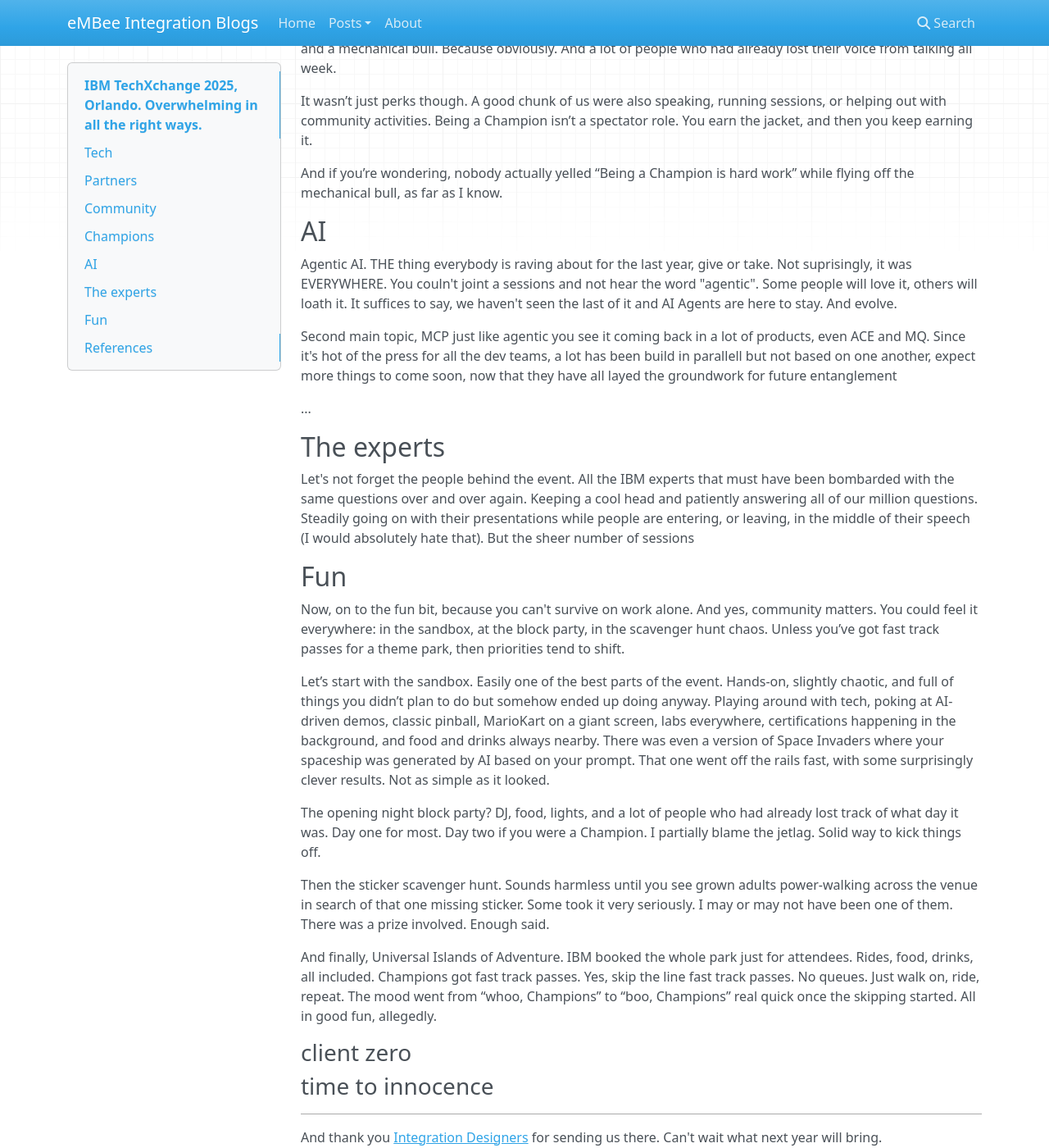
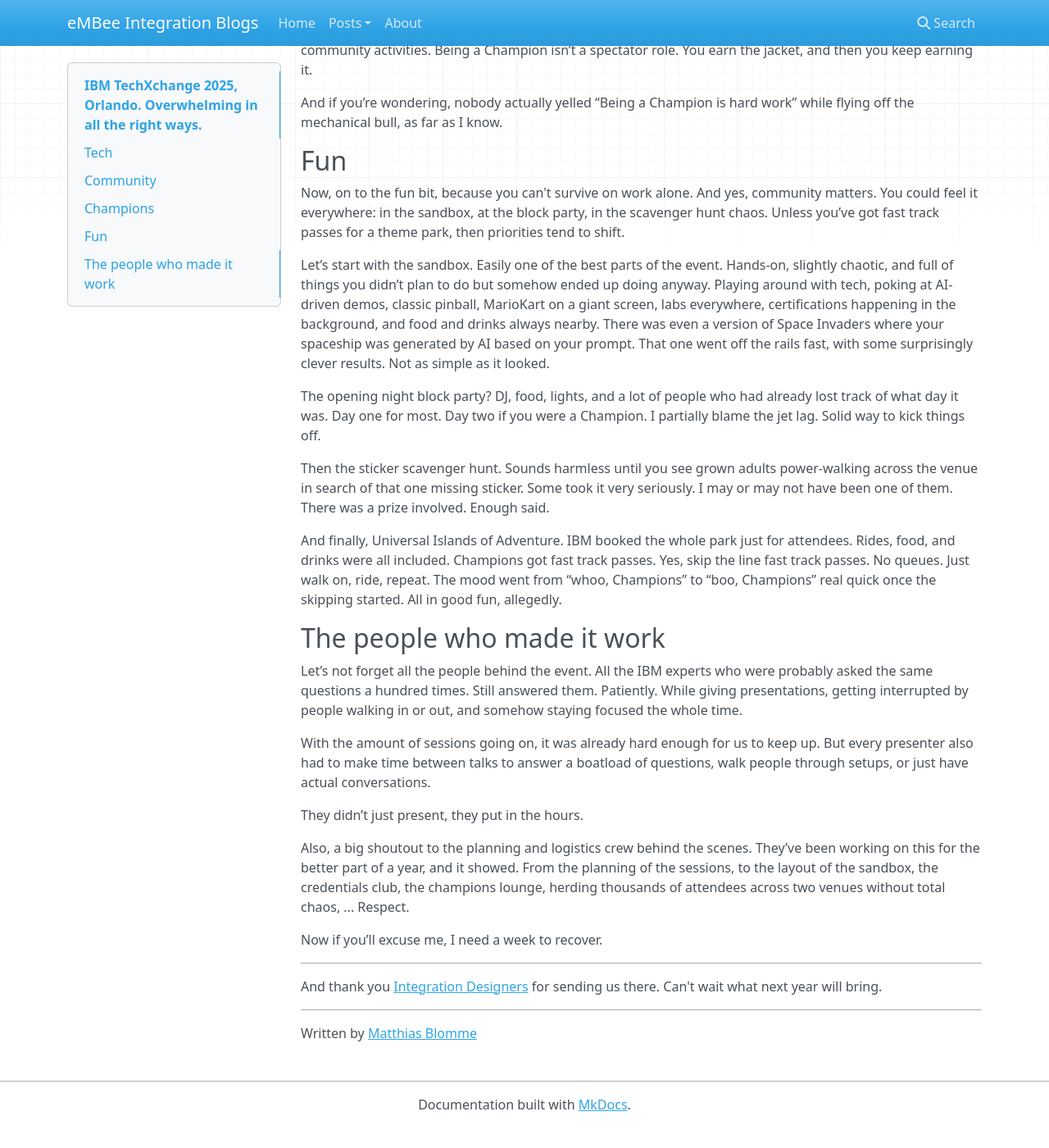
Before and after one commit to matthiasblomme/blogs, an MkDocs documentation site: the page built from docs/posts/techxchange-2025/techxchange-2025.md, in a window 1280 px wide and 1400 px high, scrolled down 1883 px. Shown: the whole window at 82% size. Built offline with MkDocs 1.6.1, drawn with Linux system fonts in a browser that asks for light colours; nearby versions of some CDN libraries; after the commit the page ends 3258 px from its top, so only the background shows below that; some of the changed text lies outside the part shown.

Commit message:
behind the scenes

```diff
--- a/docs/posts/techxchange-2025/techxchange-2025.md
+++ b/docs/posts/techxchange-2025/techxchange-2025.md
@@ -34,10 +34,6 @@
 Of course, this is just a slice. There were tracks for everything from Z to Red Hat to Storage to FinOps. Whether you
 were deep in APIs, creaking older tech, or catching up on the latest, there was a place to belong rather than just
 spectate. You could stay in your niche, jump across tracks, or just sit somewhere quiet and let it all absorb.
-
-## Partners
-there
-Monday special partner sessions
 
 ## Community
 
@@ -81,25 +77,6 @@
 And if you’re wondering, nobody actually yelled “Being a Champion is hard work” while flying off the mechanical bull,
 as far as I know.
 
-## AI
-
-Agentic AI. THE thing everybody is raving about for the last year, give or take. Not suprisingly, it was EVERYWHERE. You
-couln't joint a sessions and not hear the word "agentic". Some people will love it, others will loath it. It suffices to
-say, we haven't seen the last of it and AI Agents are here to stay. And evolve.
-
-Second main topic, MCP just like agentic you see it coming back in a lot of products, even ACE and MQ.
-Since it's hot of the press for all the dev teams, a lot has been build in parallell but not based on
-one another, expect more things to come soon, now that they have all layed the groundwork for future entanglement
-
-...
-
-## The experts
-Let's not forget the people behind the event. All the IBM experts that must have been bombarded with the same questions over
-and over again. Keeping a cool head and patiently answering all of our million questions. Steadily going on with their
-presentations while people are entering, or leaving, in the middle of their speech (I would absolutely hate that). But
-the sheer number of sessions
-
-
 ## Fun
 
 Now, on to the fun bit, because you can't survive on work alone. And yes, community matters. You could feel it everywhere:
@@ -113,20 +90,33 @@
 That one went off the rails fast, with some surprisingly clever results. Not as simple as it looked.
 
 The opening night block party? DJ, food, lights, and a lot of people who had already lost track of what day it was. Day
-one for most. Day two if you were a Champion. I partially blame the jetlag. Solid way to kick things off.
+one for most. Day two if you were a Champion. I partially blame the jet lag. Solid way to kick things off.
 
 Then the sticker scavenger hunt. Sounds harmless until you see grown adults power-walking across the venue in search of
 that one missing sticker. Some took it very seriously. I may or may not have been one of them. There was a prize
 involved. Enough said.
 
-And finally, Universal Islands of Adventure. IBM booked the whole park just for attendees. Rides, food, drinks, all
+And finally, Universal Islands of Adventure. IBM booked the whole park just for attendees. Rides, food, and drinks were all
 included. Champions got fast track passes. Yes, skip the line fast track passes. No queues. Just walk on, ride, repeat.
 The mood went from “whoo, Champions” to “boo, Champions” real quick once the skipping started. All in good fun, allegedly.
 
-### client zero
+## The people who made it work
 
-### time to innocence
+Let’s not forget all the people behind the event. All the IBM experts who were probably asked the same questions a
+hundred times. Still answered them. Patiently. While giving presentations, getting interrupted by people walking in or
+out, and somehow staying focused the whole time.
 
+With the amount of sessions going on, it was already hard enough for us to keep up. But every presenter also had to make
+time between talks to answer a boatload of questions, walk people through setups, or just have actual conversations.
+
+They didn’t just present, they put in the hours.
+
+Also, a big shoutout to the planning and logistics crew behind the scenes. They’ve been working on this for the better part
+of a year, and it showed. From the planning of the sessions, to the layout of the sandbox, the credentials club, the
+champions lounge, herding thousands of attendees across two venues without total chaos, ...
+Respect.
+
+Now if you’ll excuse me, I need a week to recover.
 
 ---
 
@@ -134,11 +124,4 @@
 
 ---
 
-## References
-
-* [...](https://...)
-* https://en.wikipedia.org/wiki/Agentic_AI#:~:text=Main%20article:%20History%20of%20artificial,agents%20for%20business%20process%20management.
-*
----
-
 Written by [Matthias Blomme](https://www.linkedin.com/in/matthiasblomme/)
```
